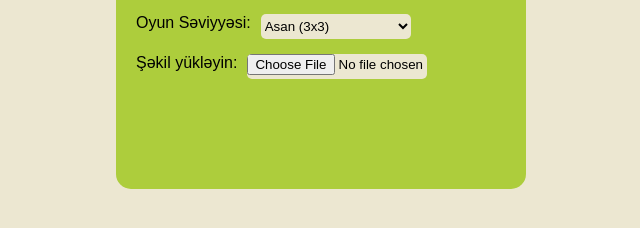
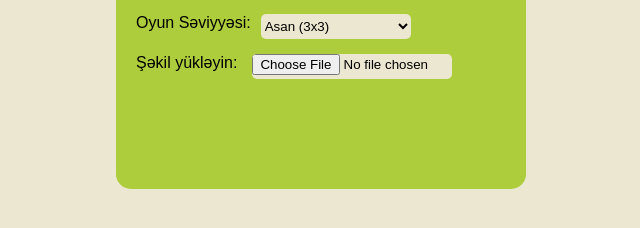
Before and after one commit to QuliyevMSH/yapboz.github.io, a plain HTML site: page index.html in a window 1280 px wide. Shown: the part 336-564 px from the top of the page, without its empty margins (12-652 px from the left). Drawn offline with Linux system fonts and the light colour scheme.

Commit message:
Update style.css

```diff
--- a/style.css
+++ b/style.css
@@ -75,11 +75,11 @@ body .container .gameHead .controls .levels #difficulty {
 
 body .container .gameHead .controls .photoupload {
   display: flex;
-  gap: 10px;
+  gap: 15px;
 }
 
 body .container .gameHead .controls .photoupload #imageUpload {
-  width: 180px;
+  width: 200px;
   height: 25px;
   background-color: #ece7d1;
   border: none;
```
